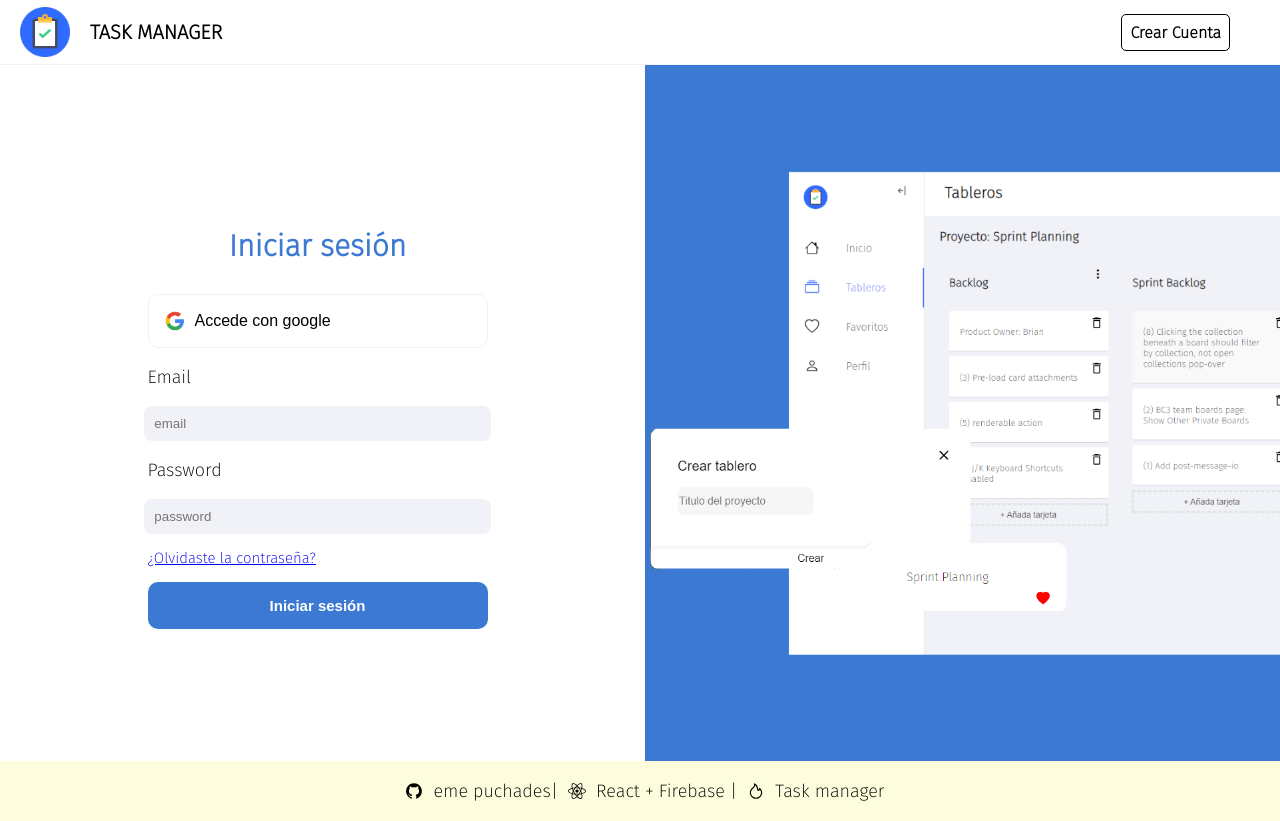
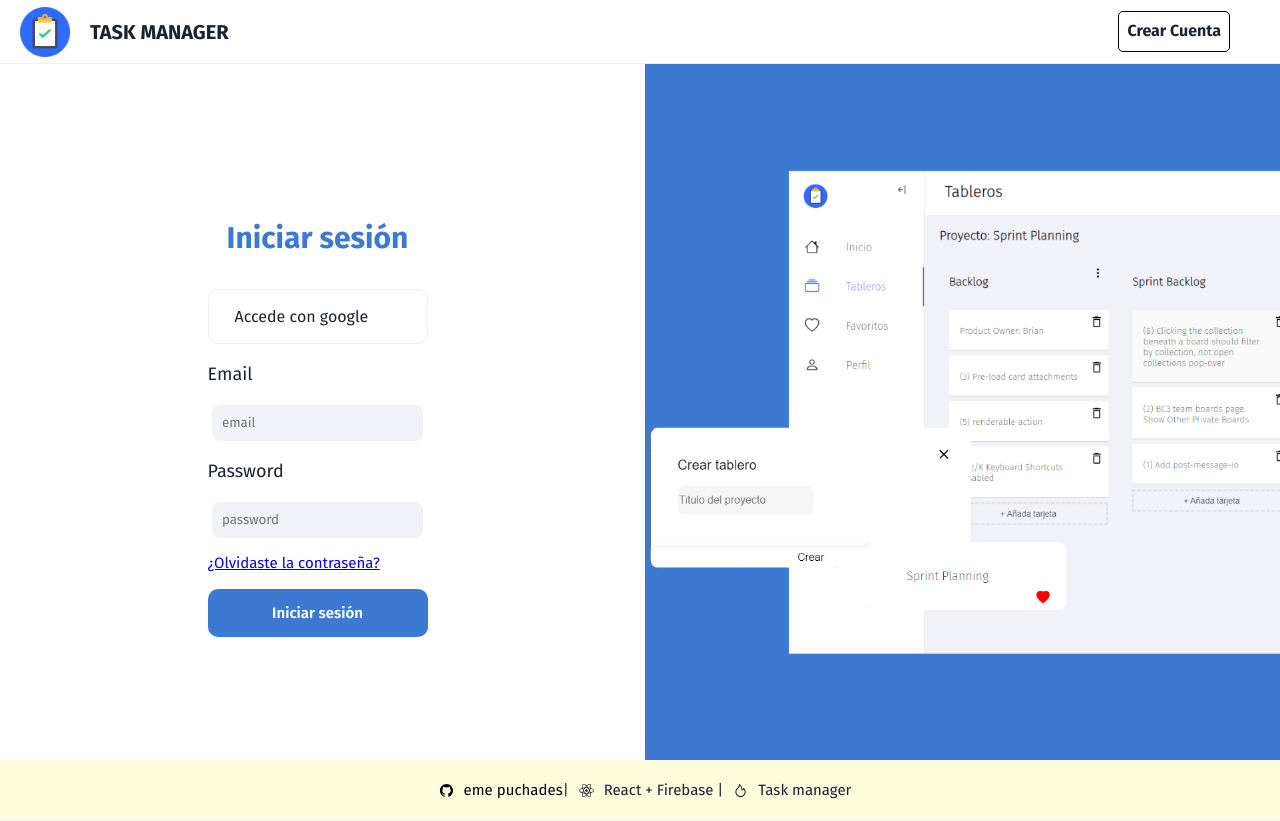
Before and after one commit to emepuchades/task-manager, a React (Create React App) app: page /login in a window 1280 px wide. Built offline with nearby package versions, Linux system fonts and the light colour scheme; no server answers.

Commit message:
style: add design tokens and color palette

```diff
--- a/public/index.html
+++ b/public/index.html
@@ -4,7 +4,7 @@
         <meta charset="utf-8" />
         <link rel="icon" href="%PUBLIC_URL%/favicon.ico" />
         <meta name="viewport" content="width=device-width, initial-scale=1" />
-        <meta name="theme-color" content="#000000" />
+        <meta name="theme-color" content="#3b79d3" />
         <meta
             name="description"
             content="Web site created using create-react-app"
--- a/src/App.css
+++ b/src/App.css
@@ -1,4 +1,50 @@
-@import url('https://fonts.googleapis.com/css2?family=Fira+Sans:wght@200&display=swap');
+@import url('https://fonts.googleapis.com/css2?family=Fira+Sans:wght@400;500;600;700&display=swap');
+
+:root {
+    --color-primary: #3b79d3;
+    --color-primary-dark: #2f66b8;
+    --color-primary-soft: #e3edfb;
+    --color-background: #edf1f9;
+    --color-surface: #ffffff;
+    --color-column: #f5f7fb;
+    --color-hover: #e2e8f5;
+    --color-hover-light: #f3f6fb;
+    --color-field: #f5f7fb;
+    --color-border: #e6eaf2;
+    --color-border-strong: #cfd6e4;
+    --color-text: #1b2235;
+    --color-text-muted: #5f6b85;
+    --color-text-faint: #96a0b5;
+    --color-danger: #d6453d;
+    --color-favorite: #e8475f;
+    --color-blue: #3b79d3;
+    --color-blue-soft: #e3edfb;
+    --color-sun: #c58a0c;
+    --color-sun-soft: #fdf0cf;
+    --color-green: #2e9d63;
+    --color-green-soft: #dcf3e6;
+    --color-coral: #dc5548;
+    --color-coral-soft: #fde5e2;
+    --color-violet: #7a5fe0;
+    --color-violet-soft: #ebe6fd;
+    --color-teal: #1f95a4;
+    --color-teal-soft: #d9f1f4;
+    --shadow-card: 0 1px 2px rgba(27, 34, 53, 0.06);
+    --shadow-hover: 0 8px 20px rgba(27, 34, 53, 0.08);
+    --shadow-pop: 0 12px 32px rgba(27, 34, 53, 0.14);
+    --radius-sm: 8px;
+    --radius-md: 10px;
+    --radius-lg: 16px;
+    --radius-panel: 20px;
+    --gap-panel: 12px;
+    --nav-width: 76px;
+    --nav-width-expand: 248px;
+    --top-height: 68px;
+}
+
+* {
+    box-sizing: border-box;
+}
 
 .App {
     height: 100vh;
@@ -7,6 +53,65 @@
 body {
     margin: 0;
     font-family: 'Fira Sans', sans-serif;
-    font-size: 18px;
-    background-color: #F1F2F7;
+    font-size: 15px;
+    font-weight: 400;
+    line-height: 1.4;
+    color: var(--color-text);
+    background-color: var(--color-background);
+    -webkit-font-smoothing: antialiased;
 }
+
+button,
+input,
+textarea {
+    font-family: inherit;
+    color: inherit;
+}
+
+::selection {
+    background-color: var(--color-primary-soft);
+}
+
+::-webkit-scrollbar {
+    width: 8px;
+    height: 8px;
+}
+
+::-webkit-scrollbar-thumb {
+    background-color: var(--color-border-strong);
+    border-radius: 9999px;
+}
+
+::-webkit-scrollbar-track {
+    background: transparent;
+}
+
+.color-0 {
+    --color-tag: var(--color-blue);
+    --color-tag-soft: var(--color-blue-soft);
+}
+
+.color-1 {
+    --color-tag: var(--color-sun);
+    --color-tag-soft: var(--color-sun-soft);
+}
+
+.color-2 {
+    --color-tag: var(--color-green);
+    --color-tag-soft: var(--color-green-soft);
+}
+
+.color-3 {
+    --color-tag: var(--color-coral);
+    --color-tag-soft: var(--color-coral-soft);
+}
+
+.color-4 {
+    --color-tag: var(--color-violet);
+    --color-tag-soft: var(--color-violet-soft);
+}
+
+.color-5 {
+    --color-tag: var(--color-teal);
+    --color-tag-soft: var(--color-teal-soft);
+}
```
